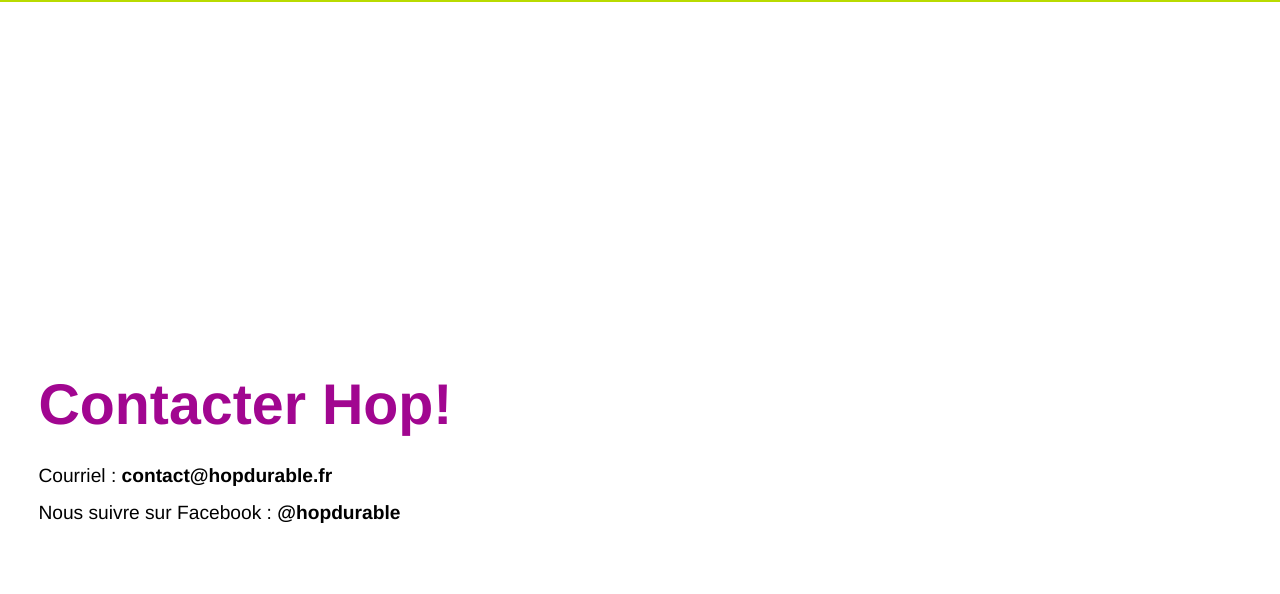
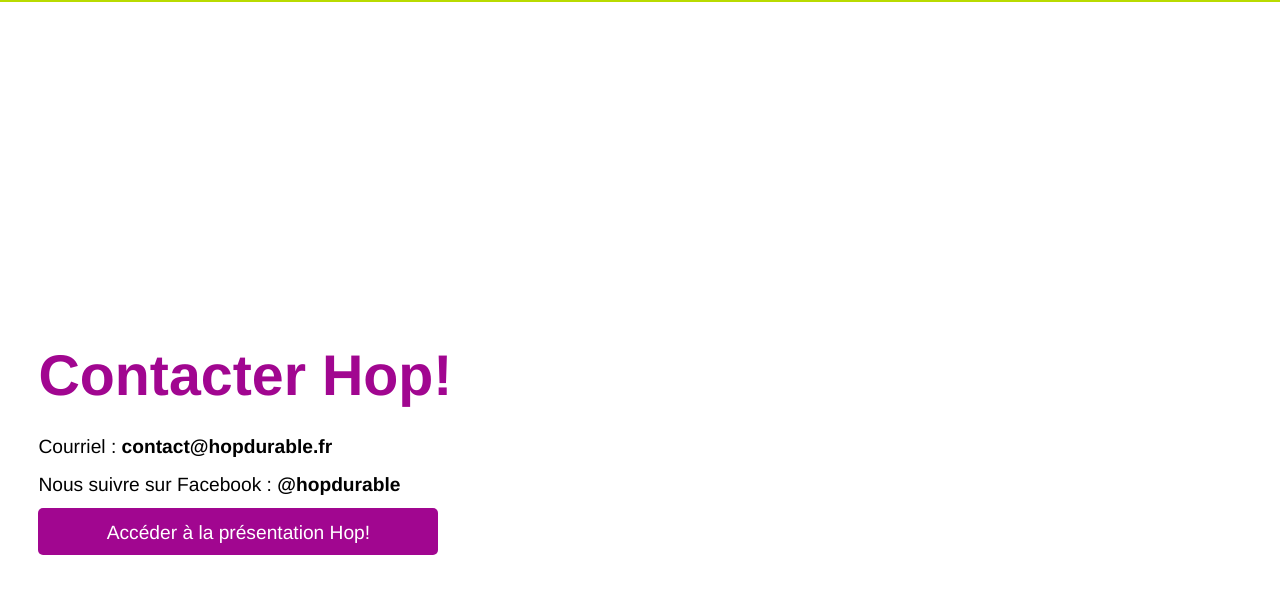
Before and after one commit to pierrenault/hopdurable.github.io, a Jekyll site: the page built from index.md, in a window 1280 px wide and 900 px high, scrolled down 4500 px. Shown: the top 594 px of the window. Built offline with Jekyll 4.4.1, drawn with Linux system fonts in a browser that asks for light colours.

Commit message:
Update index.md

```diff
--- a/index.md
+++ b/index.md
@@ -67,4 +67,6 @@
 
 Nous suivre sur Facebook : **@hopdurable**
 
+<a href="assets/pdf/hop_amenagement_durable_web.pdf" class="button">Accéder à la présentation Hop! </a>
+
 </section>
```
